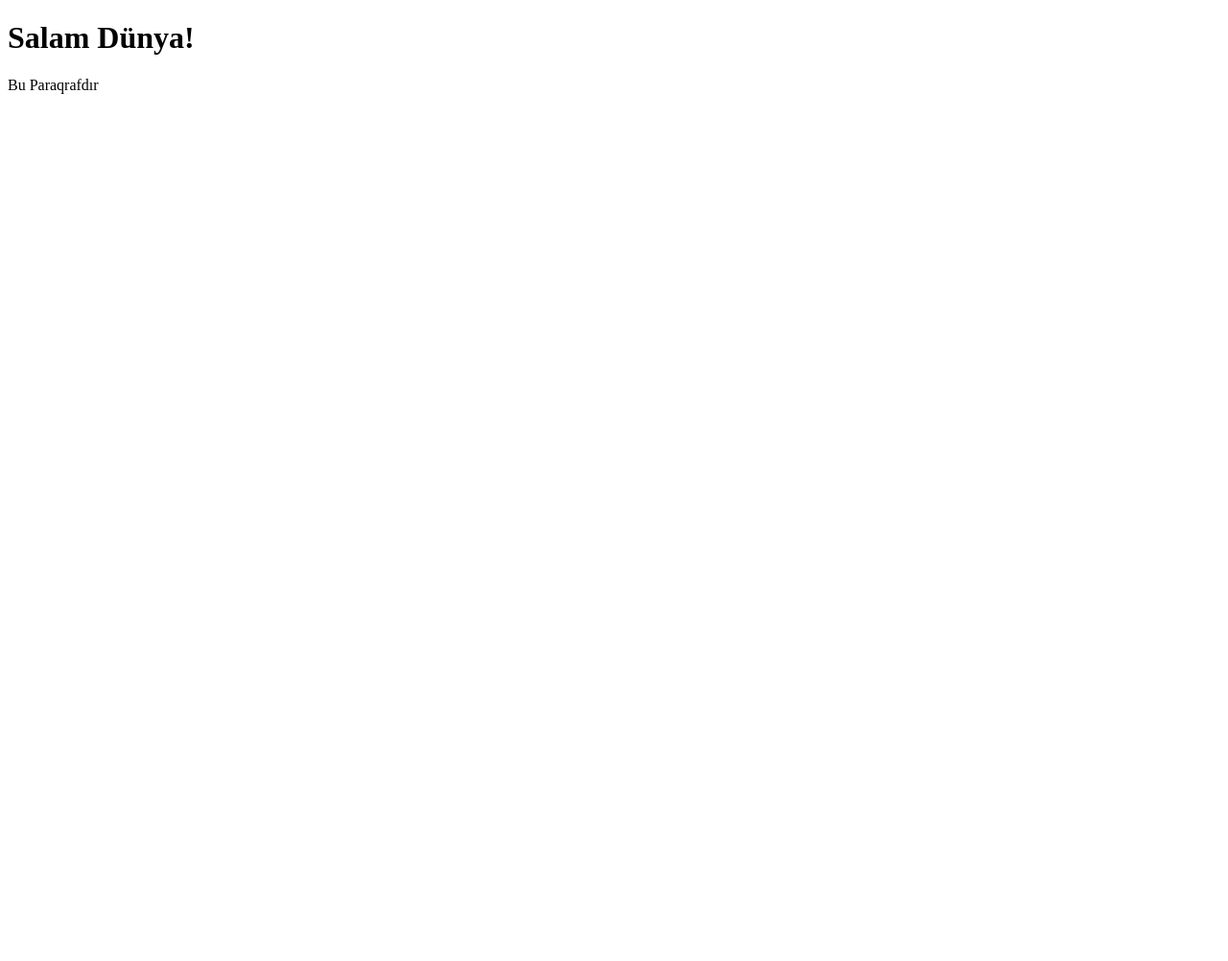
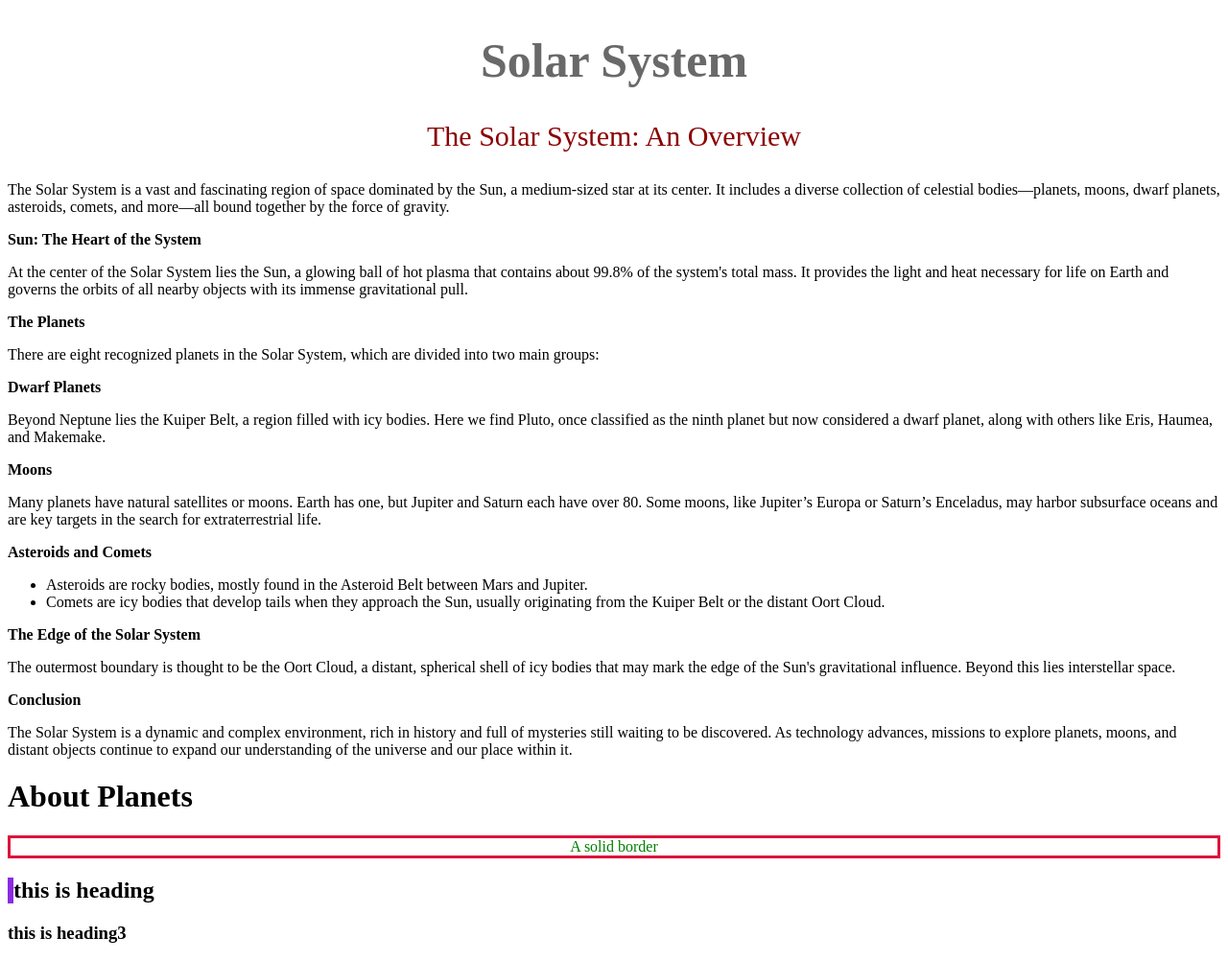
Before and after one commit to aytac217/folder, a plain HTML site: page index.html in a window 1280 px wide. Shown: the whole page at 96% size. Before the commit the page ends 800 px from the top, so only its background shows below. Drawn offline with Linux system fonts and the light colour scheme.

Commit message:
added smth

```diff
--- a/index.html
+++ b/index.html
@@ -4,9 +4,48 @@
     <meta charset="UTF-8">
     <meta name="viewport" content="width=device-width, initial-scale=1.0">
     <title>Document</title>
+    <style>
+        p.center{
+            border-style: solid;
+            border-width: 3px;
+            border-color: crimson;
+            text-align: center;
+            color: green;
+        }
+        h2#demo{
+            border-top-style: none;
+            border-right-style: none;
+            border-bottom-style: none;
+            border-left-style: solid;
+            border-color: blueviolet;
+            border-width: 6px;
+        }
+    </style>
 </head>
 <body>
-    <h1>Salam Dünya!</h1>
-    <p>Bu Paraqrafdır</p>
+   <h1 style="text-align: center; color: dimgrey;font-size: 50px;">Solar System</h1>
+   <p style="text-align: center; color: darkred; font-size: 30px;">The Solar System: An Overview</p>
+   <p>The Solar System is a vast and fascinating region of space dominated by the Sun, a medium-sized star at its center. It includes a diverse collection of celestial bodies—planets, moons, dwarf planets, asteroids, comets, and more—all bound together by the force of gravity.</p>
+   <p><strong> Sun: The Heart of the System</strong></p>
+   <p>At the center of the Solar System lies the Sun, a glowing ball of hot plasma that contains about 99.8% of the system's total mass. It provides the light and heat necessary for life on Earth and governs the orbits of all nearby objects with its immense gravitational pull.</p>
+   <p><b>The Planets</b></p>
+   <p>There are eight recognized planets in the Solar System, which are divided into two main groups:</p>
+   <p><b>Dwarf Planets</b></p>
+   <p>Beyond Neptune lies the Kuiper Belt, a region filled with icy bodies. Here we find Pluto, once classified as the ninth planet but now considered a dwarf planet, along with others like Eris, Haumea, and Makemake.</p>
+   <p><b>Moons</b></p>
+   <p>Many planets have natural satellites or moons. Earth has one, but Jupiter and Saturn each have over 80. Some moons, like Jupiter’s Europa or Saturn’s Enceladus, may harbor subsurface oceans and are key targets in the search for extraterrestrial life.</p>
+   <p><b>Asteroids and Comets</b></p>
+   <ul>
+    <li>Asteroids are rocky bodies, mostly found in the Asteroid Belt between Mars and Jupiter.</li>
+    <li>Comets are icy bodies that develop tails when they approach the Sun, usually originating from the Kuiper Belt or the distant Oort Cloud.</li>
+   </ul>
+   <p><b>The Edge of the Solar System</b></p>
+   <p>The outermost boundary is thought to be the Oort Cloud, a distant, spherical shell of icy bodies that may mark the edge of the Sun's gravitational influence. Beyond this lies interstellar space.</p>
+   <p><b>Conclusion</b></p>
+   <p>The Solar System is a dynamic and complex environment, rich in history and full of mysteries still waiting to be discovered. As technology advances, missions to explore planets, moons, and distant objects continue to expand our understanding of the universe and our place within it.</p>
+   <h1><b>About Planets</b></h1>
+   <p class="center">A solid border</p>
+   <h2 id="demo">this is heading</h2>
+   <h3>this is heading3</h3>
 </body>
 </html>
```
Also changed, not shown: istockphoto-1295829494-612x612.webp (added).
